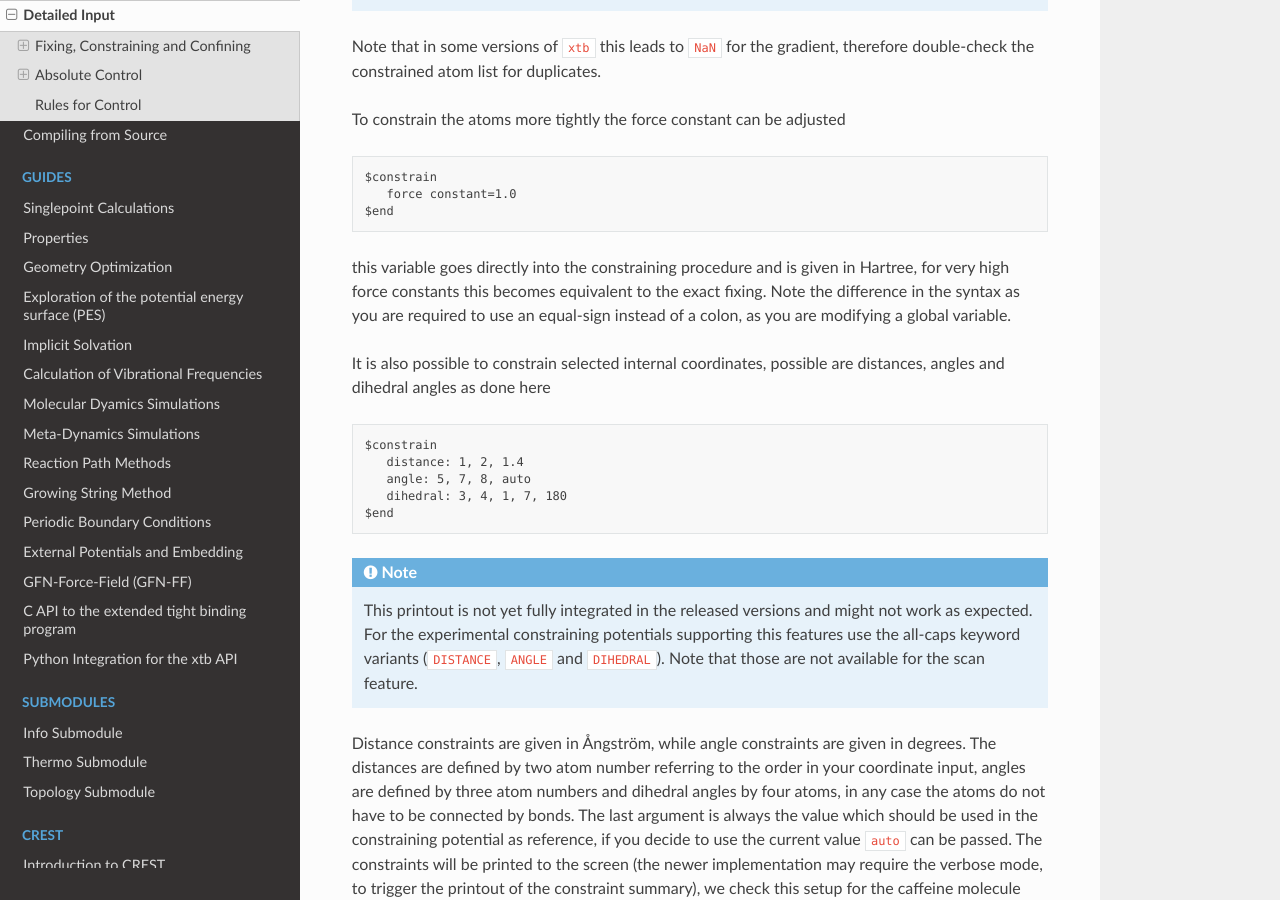
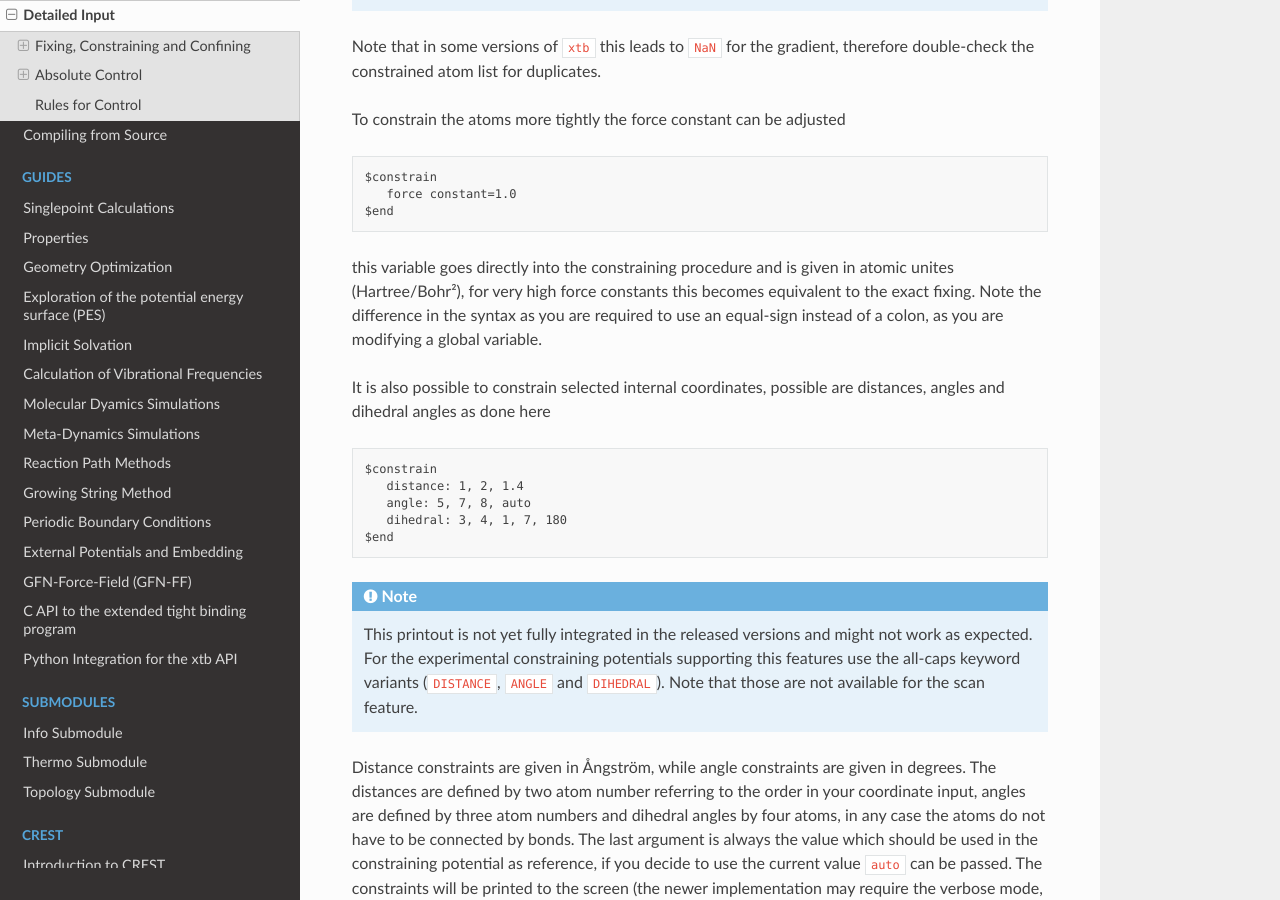
Before and after one commit to grimme-lab/xtb_docs, a Sphinx documentation site: the page built from source/xcontrol.rst, in a window 1280 px wide and 900 px high, scrolled down 3687 px. Built offline with Sphinx 7.4.7 and the Read the Docs theme 2.0.0, drawn with Linux system fonts in a browser that asks for light colours.

Commit message:
Fix unit of force constant

```diff
--- a/source/xcontrol.rst
+++ b/source/xcontrol.rst
@@ -197,7 +197,8 @@
   $end
 
 this variable goes directly into the constraining procedure and is given in
-Hartree, for very high force constants this becomes equivalent to the exact fixing.
+atomic unites (Hartree/Bohr²), for very high force constants this becomes
+equivalent to the exact fixing.
 Note the difference in the syntax as you are required to use an equal-sign
 instead of a colon, as you are modifying a global variable.
 
```
